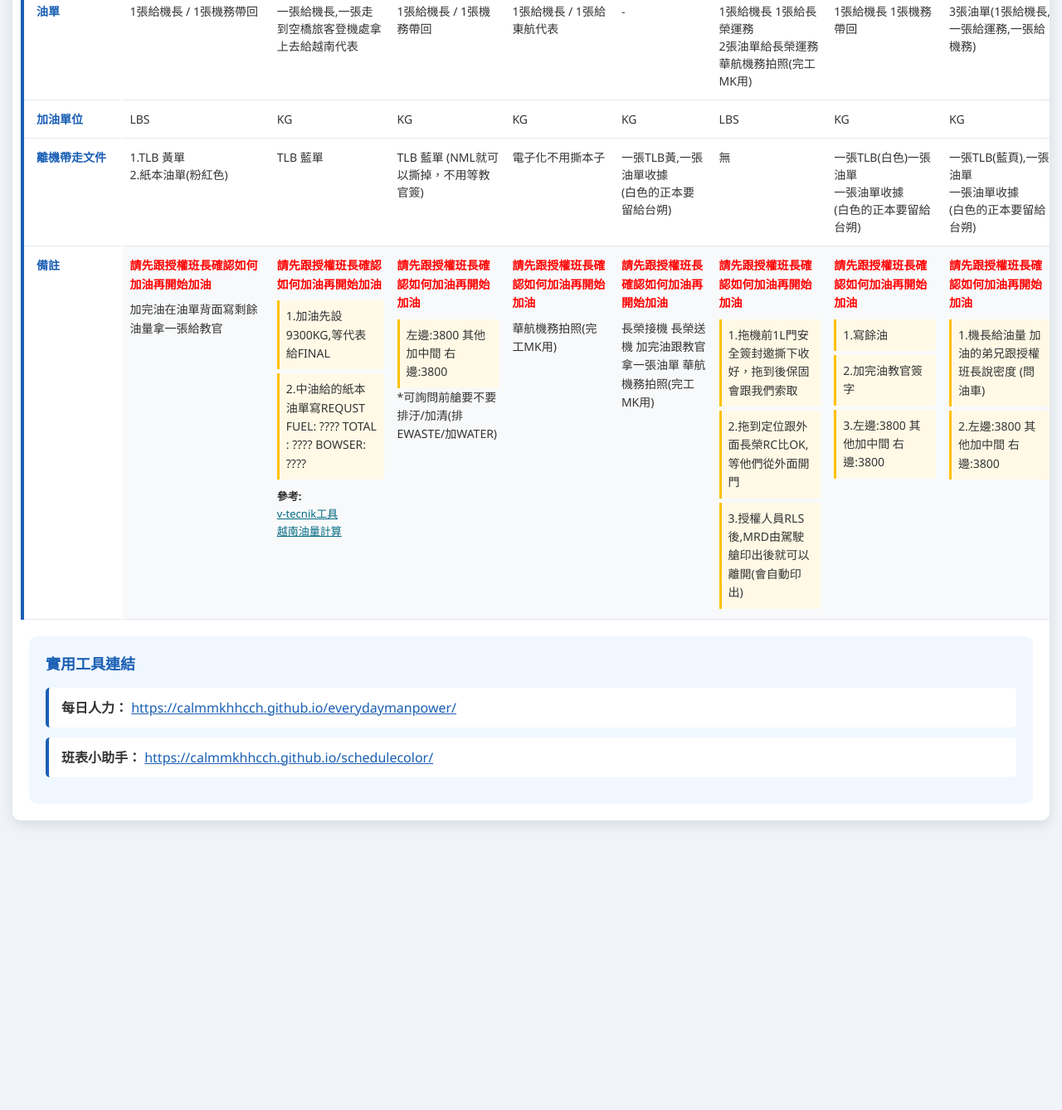
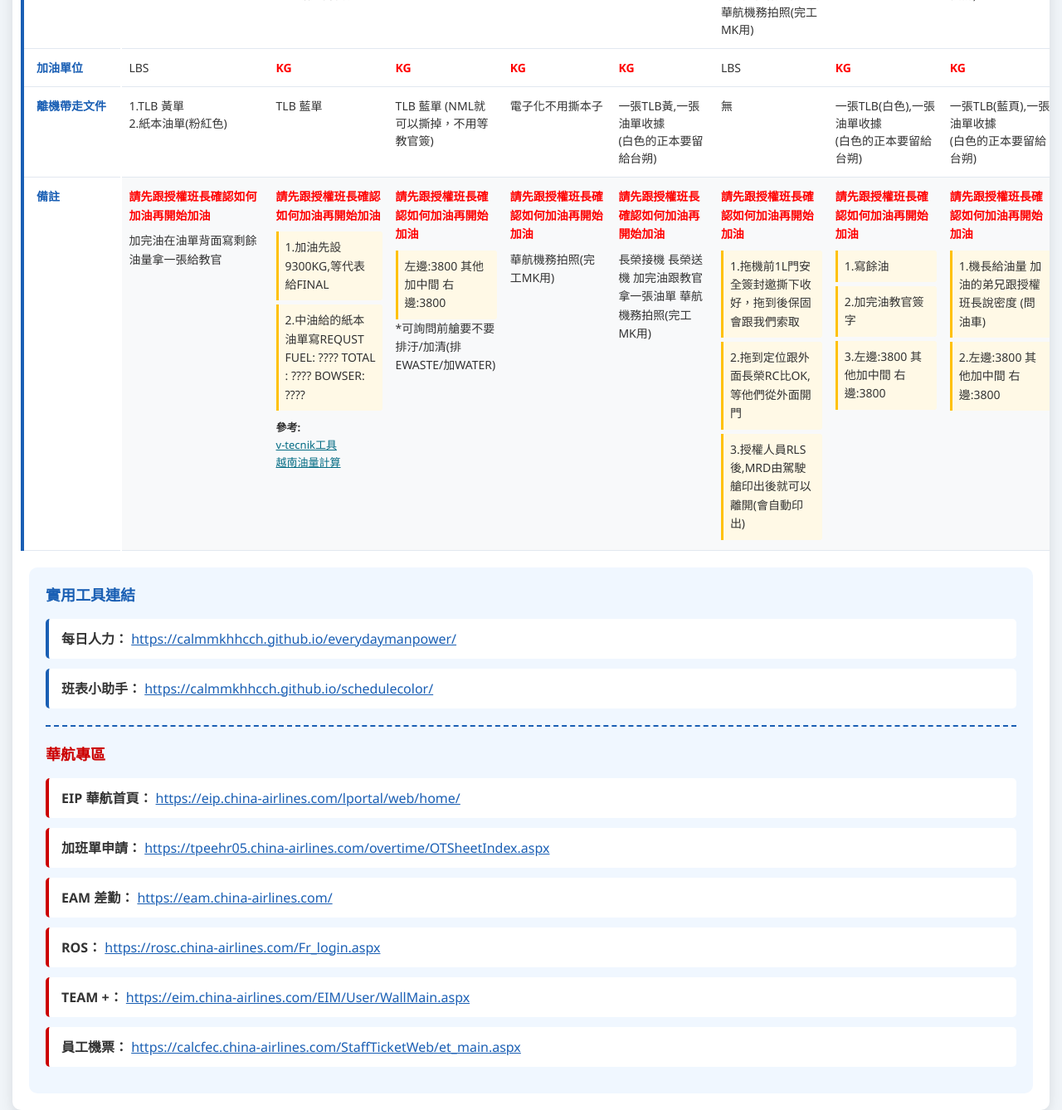
Before and after one commit to calmmkhhcch/khhmech, a plain HTML site: page index.html in a window 1280 px wide. Shown: the part 1340-2678 px from the top of the page at 83% size. Before the commit the page ends 2344 px from the top, so only its background shows below. Drawn offline with Linux system fonts and the light colour scheme.

Commit message:
Update index.html

```diff
--- a/index.html
+++ b/index.html
@@ -255,6 +255,12 @@
             align-items: center;
             gap: 5px;
         }
+
+        /* KG 特殊樣式 - 改為紅色 */
+        .kg-bold {
+            color: #ff0000 !important; /* 改為紅色 */
+            font-weight: bold !important;
+        }
     </style>
 </head>
 <body>
@@ -356,11 +362,6 @@
                     <div style="font-size: 12px; margin-top: 5px; color: #a9dfbf;">點擊查看即時地震資訊</div>
                 </div>
             </div>
-            <div style="margin-top: 15px; text-align: center;">
-                <div style="font-size: 12px; opacity: 0.8; margin-bottom: 5px;">📌 快速連結</div>
-                <a href="https://www.cwa.gov.tw/V8/C/L/Airport/Airport.html?PID=Q002" target="_blank" style="color: white; margin: 0 10px; text-decoration: underline;">小港機場詳細天氣</a> |
-                <a href="https://www.cwa.gov.tw/V8/C/E/index.html" target="_blank" style="color: white; margin: 0 10px; text-decoration: underline;">地震活動查詢</a>
-            </div>
         </div>
 
         <div class="header">
@@ -439,10 +440,10 @@
                         <td>-</td>
                         <td><span class="badge boeing">738</span></td>
                         <td><span class="badge boeing">738</span><span class="badge airbus">320</span></td>
-                        <td>-</td>
-                        <td>-</td>
-                        <td>-</td>
-                        <td>-</td>
+                        <td><span class="badge boeing">738</span></td>
+                        <td><span class="badge boeing">738</span></td>
+                        <td><span class="badge boeing">738</span></td>
+                        <td><span class="badge boeing">738</span></td>
                     </tr>
                     <tr>
                         <td class="category-header">工單</td>
@@ -513,13 +514,13 @@
                     <tr>
                         <td class="category-header">加油單位</td>
                         <td>LBS</td>
-                        <td>KG</td>
-                        <td>KG</td>
-                        <td>KG</td>
-                        <td>KG</td>
+                        <td><span class="kg-bold">KG</span></td>
+                        <td><span class="kg-bold">KG</span></td>
+                        <td><span class="kg-bold">KG</span></td>
+                        <td><span class="kg-bold">KG</span></td>
                         <td>LBS</td>
-                        <td>KG</td>
-                        <td>KG</td>
+                        <td><span class="kg-bold">KG</span></td>
+                        <td><span class="kg-bold">KG</span></td>
                     </tr>
                     <tr>
                         <td class="category-header">離機帶走文件</td>
@@ -529,8 +530,8 @@
                         <td>電子化不用撕本子</td>
                         <td>一張TLB黃,一張油單收據<br>(白色的正本要留給台朔)</td>
                         <td>無</td>
-                        <td>一張TLB(白色)一張油單<br>一張油單收據<br>(白色的正本要留給台朔)</td>
-                        <td>一張TLB(藍頁),一張油單<br>一張油單收據<br>(白色的正本要留給台朔)</td>
+                        <td>一張TLB(白色),一張油單收據<br>(白色的正本要留給台朔)</td>
+                        <td>一張TLB(藍頁),一張油單收據<br>(白色的正本要留給台朔)</td>
                     </tr>
                     <tr>
                         <td class="category-header">備註</td>
@@ -597,6 +598,47 @@
                     https://calmmkhhcch.github.io/schedulecolor/
                 </a>
             </div>
+
+            <!-- 新增：華航專區 -->
+            <div style="margin-top: 20px; padding-top: 20px; border-top: 2px dashed #1a5fb4;">
+                <h3 style="color: #cc0000; margin-bottom: 15px; font-size: 18px;">華航專區</h3>
+                <div style="margin-bottom: 12px; padding: 12px 15px; background: white; border-radius: 5px; border-left: 4px solid #cc0000;">
+                    <strong>EIP 華航首頁：</strong>
+                    <a href="https://eip.china-airlines.com/lportal/web/home/" target="_blank" style="color: #1a5fb4; word-break: break-all;">
+                        https://eip.china-airlines.com/lportal/web/home/
+                    </a>
+                </div>
+                <div style="margin-bottom: 12px; padding: 12px 15px; background: white; border-radius: 5px; border-left: 4px solid #cc0000;">
+                    <strong>加班單申請：</strong>
+                    <a href="https://tpeehr05.china-airlines.com/overtime/OTSheetIndex.aspx" target="_blank" style="color: #1a5fb4; word-break: break-all;">
+                        https://tpeehr05.china-airlines.com/overtime/OTSheetIndex.aspx
+                    </a>
+                </div>
+                <div style="margin-bottom: 12px; padding: 12px 15px; background: white; border-radius: 5px; border-left: 4px solid #cc0000;">
+                    <strong>EAM 差勤：</strong>
+                    <a href="https://eam.china-airlines.com/" target="_blank" style="color: #1a5fb4; word-break: break-all;">
+                        https://eam.china-airlines.com/
+                    </a>
+                </div>
+                <div style="margin-bottom: 12px; padding: 12px 15px; background: white; border-radius: 5px; border-left: 4px solid #cc0000;">
+                    <strong>ROS：</strong>
+                    <a href="https://rosc.china-airlines.com/Fr_login.aspx" target="_blank" style="color: #1a5fb4; word-break: break-all;">
+                        https://rosc.china-airlines.com/Fr_login.aspx
+                    </a>
+                </div>
+                <div style="margin-bottom: 12px; padding: 12px 15px; background: white; border-radius: 5px; border-left: 4px solid #cc0000;">
+                    <strong>TEAM +：</strong>
+                    <a href="https://eim.china-airlines.com/EIM/User/WallMain.aspx" target="_blank" style="color: #1a5fb4; word-break: break-all;">
+                        https://eim.china-airlines.com/EIM/User/WallMain.aspx
+                    </a>
+                </div>
+                <div style="margin-bottom: 12px; padding: 12px 15px; background: white; border-radius: 5px; border-left: 4px solid #cc0000;">
+                    <strong>員工機票：</strong>
+                    <a href="https://calcfec.china-airlines.com/StaffTicketWeb/et_main.aspx" target="_blank" style="color: #1a5fb4; word-break: break-all;">
+                        https://calcfec.china-airlines.com/StaffTicketWeb/et_main.aspx
+                    </a>
+                </div>
+            </div>
         </div>
     </div>
 
@@ -615,7 +657,11 @@
 
             // 虎航UTC格式：日/月(英文縮寫)/年(西元年) 時:分:秒
             const tigerairDate = now.getUTCDate().toString().padStart(2, '0');
-            const tigerairMonth = now.toLocaleString('en-US', { month: 'short', timeZone: 'UTC' });
+
+            // 使用固定的月份縮寫對照表，確保始終為大寫
+            const monthNames = ["JAN", "FEB", "MAR", "APR", "MAY", "JUN", "JUL", "AUG", "SEP", "OCT", "NOV", "DEC"];
+            const tigerairMonth = monthNames[now.getUTCMonth()]; // 直接從對照表取大寫月份
+
             const tigerairYear = now.getUTCFullYear();
             const tigerairHours = now.getUTCHours().toString().padStart(2, '0');
             const tigerairMinutes = now.getUTCMinutes().toString().padStart(2, '0');
```
